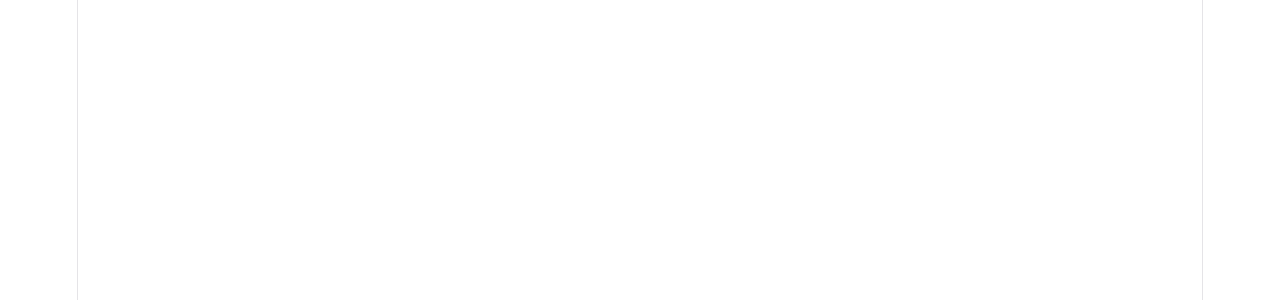
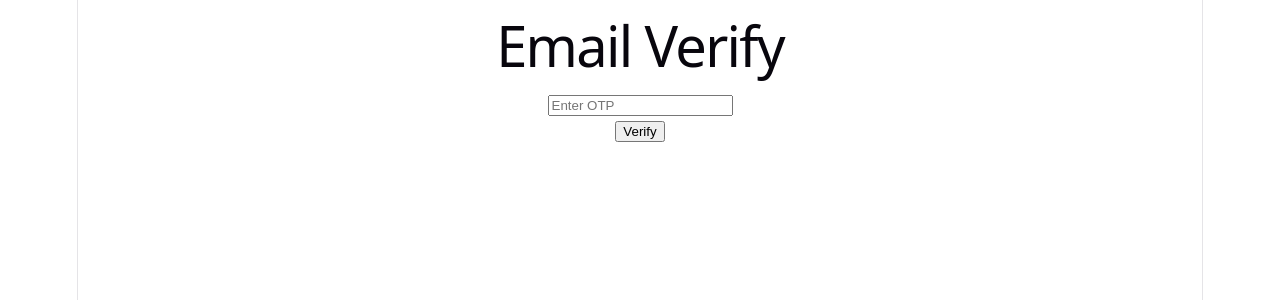
Before and after one commit to sprakhar639/Chattrix, a React app in the folder frontend/: page /otp in a window 1280 px wide. Before the commit this address had no page. Shown: the top 300 px of the page. Built offline with nearby package versions, Linux system fonts and the light colour scheme; the HTML template or start-up script is replaced by a standard one.

Commit message:
Implemented Otp Verification Page

```diff
--- a/frontend/src/App.jsx
+++ b/frontend/src/App.jsx
@@ -1,6 +1,7 @@
 import {BrowserRouter,Routes,Route} from 'react-router-dom'
 import Register from './pages/register'
 import Login from './pages/login'
+import Otp from './pages/otp'
 
 function App() {
   return (
@@ -8,6 +9,7 @@
       <Routes>
         <Route path="/register" element={<Register/>} />
         <Route path="/login"  element={<Login/>}/>
+        <Route path="/otp"  element={<Otp/>}/>
       </Routes>
     </BrowserRouter>
   );
--- /dev/null
+++ b/frontend/src/pages/otp.jsx
@@ -0,0 +1,36 @@
+import { useState } from "react";
+import { useSearchParams } from "react-router-dom";
+import api from "../api/axios";
+function Otp() {
+  const [otp, setOtp] = useState("");
+  const [searchParams] = useSearchParams();
+
+  const handleOtp = async (event) => {
+    event.preventDefault();
+    const email = searchParams.get("email");
+    try {
+      const response = await api.post("/auth/verify", { otp, email });
+      alert("Verified Successfully");
+    } catch (error) {
+      console.error(error);
+    }
+  };
+
+  return (
+    <div>
+      <h1>Email Verify</h1>
+      <form onSubmit={handleOtp}>
+        <input
+          type="text"
+          placeholder="Enter OTP"
+          value={otp}
+          onChange={(e) => setOtp(e.target.value)}
+        />
+        <br />
+        <button type="sumbit">Verify</button>
+      </form>
+    </div>
+  );
+}
+
+export default Otp;
--- a/frontend/src/pages/register.jsx
+++ b/frontend/src/pages/register.jsx
@@ -17,6 +17,7 @@
         username,
         password,
       });
+      navigate(`/otp?email=${encodeURIComponent(email)}`);
     } catch (error) {
       console.error(error);
     }
```
